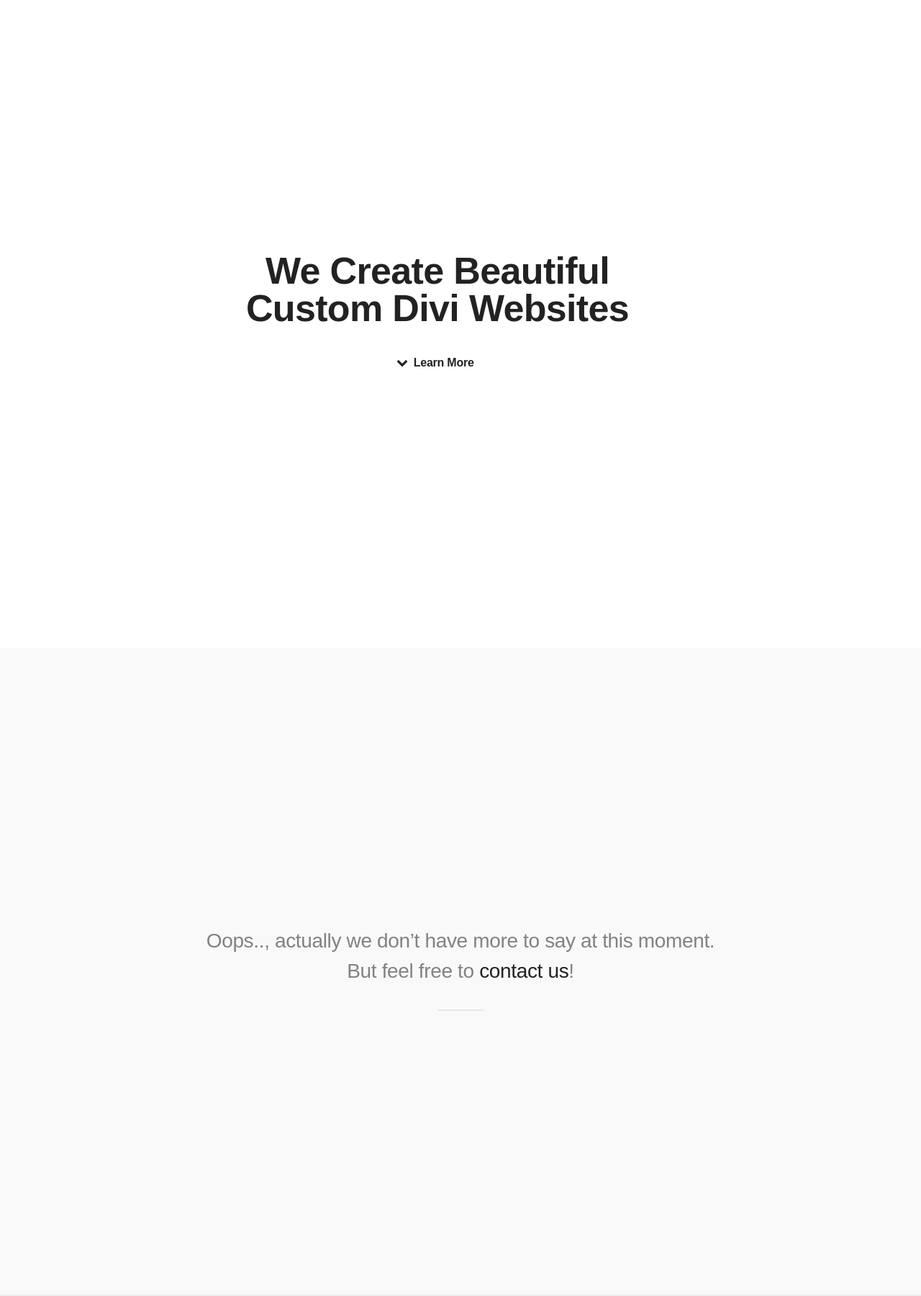
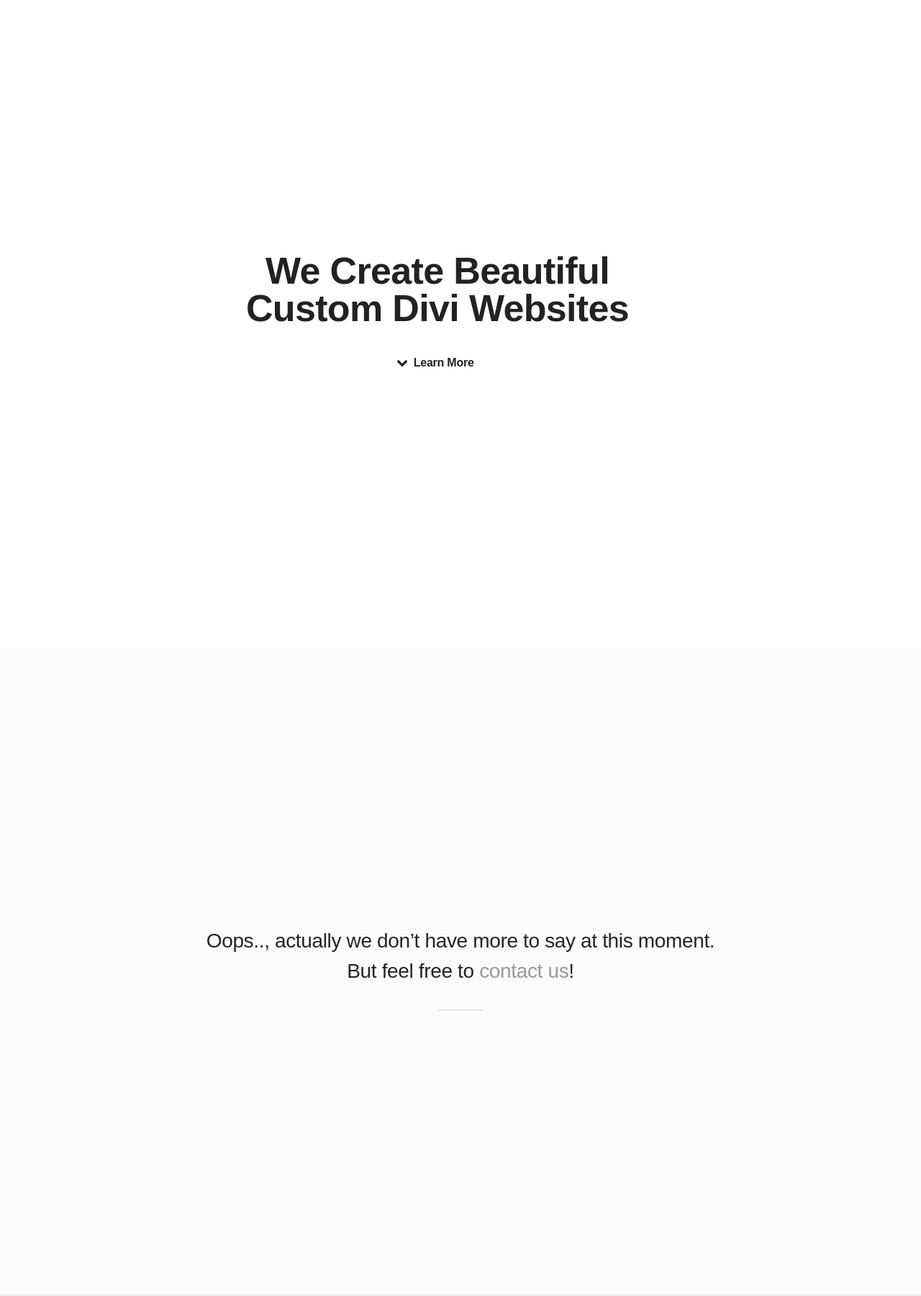
Before and after one commit to pagealchemy/pa, a Jekyll site: the page index.html, which Jekyll copies as it is, in a window 1280 px wide. Shown: the whole page at 72% size. Built offline with Jekyll 4.4.1, drawn with Linux system fonts in a browser that asks for light colours.

Commit message:
Update main.css

```diff
--- a/css/main.css
+++ b/css/main.css
@@ -2213,7 +2213,7 @@
 
 
 section#contact {
-	 background-color: #f9f9f9;
+	 background-color:#fbfbfb;
 	padding: 4.5em 0 2.5em 0;
     -moz-align-items: center;
     -webkit-align-items: center;
@@ -2229,10 +2229,11 @@
     justify-content: center;
     height: 100vh;
     min-height: 35em;
+    border-top:#eee;
 }
 
-#contact a {color:#222;}
-#contact h2 {padding:0 30px;}
+#contact a {color:#999;}
+#contact h2 {padding:0 30px; color:#242424;}
 
 footer {display:none;}
 html {overflow:hidden; height:100%;}
```
